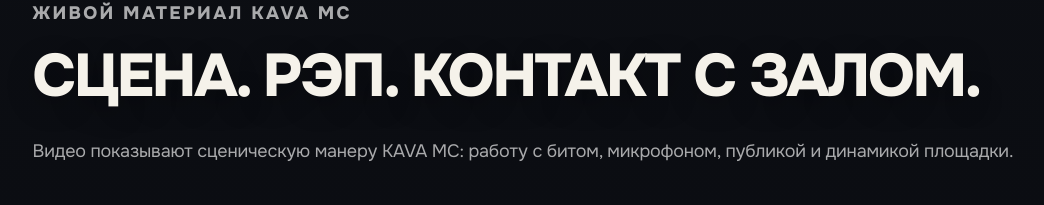
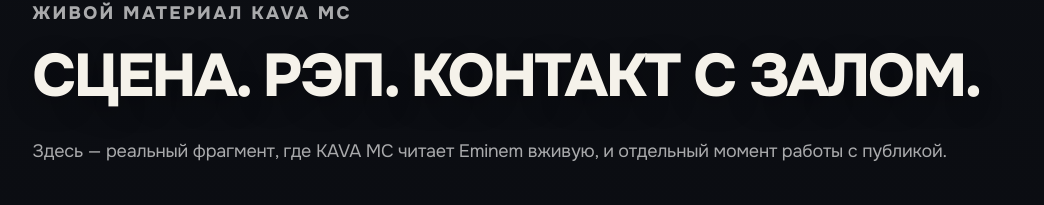
Before and after one commit to kava-studia/kavamc, a Next.js app: page /eminem-tribute in a window 1280 px wide. Shown: the part 1517-1722 px from the top of the page, without its empty margins (57-1101 px from the left). Built offline with nearby package versions, Linux system fonts and the light colour scheme; no server answers; grey boxes are pictures that could not be loaded.

Commit message:
Поставить реальный Eminem live фрагмент на страницу шоу

```diff
--- a/src/app/eminem-tribute/page.tsx
+++ b/src/app/eminem-tribute/page.tsx
@@ -72,11 +72,11 @@
         <div>
           <p className={styles.kicker}>ЖИВОЙ МАТЕРИАЛ KAVA MC</p>
           <h2>Сцена. Рэп. Контакт с залом.</h2>
-          <p>Видео показывают сценическую манеру KAVA MC: работу с битом, микрофоном, публикой и динамикой площадки.</p>
+          <p>Здесь — реальный фрагмент, где KAVA MC читает Eminem вживую, и отдельный момент работы с публикой.</p>
         </div>
         <div className={styles.videoGrid}>
-          <video controls playsInline preload="metadata" poster="/media/poster-club.webp">
-            <source src="/media/club-live.mp4" type="video/mp4" />
+          <video controls playsInline preload="metadata" poster="/media/club-wide.webp">
+            <source src="/media/eminem-live.mp4" type="video/mp4" />
           </video>
           <video controls playsInline preload="metadata" poster="/media/poster-crowd.webp">
             <source src="/media/crowd-energy.mp4" type="video/mp4" />
```
